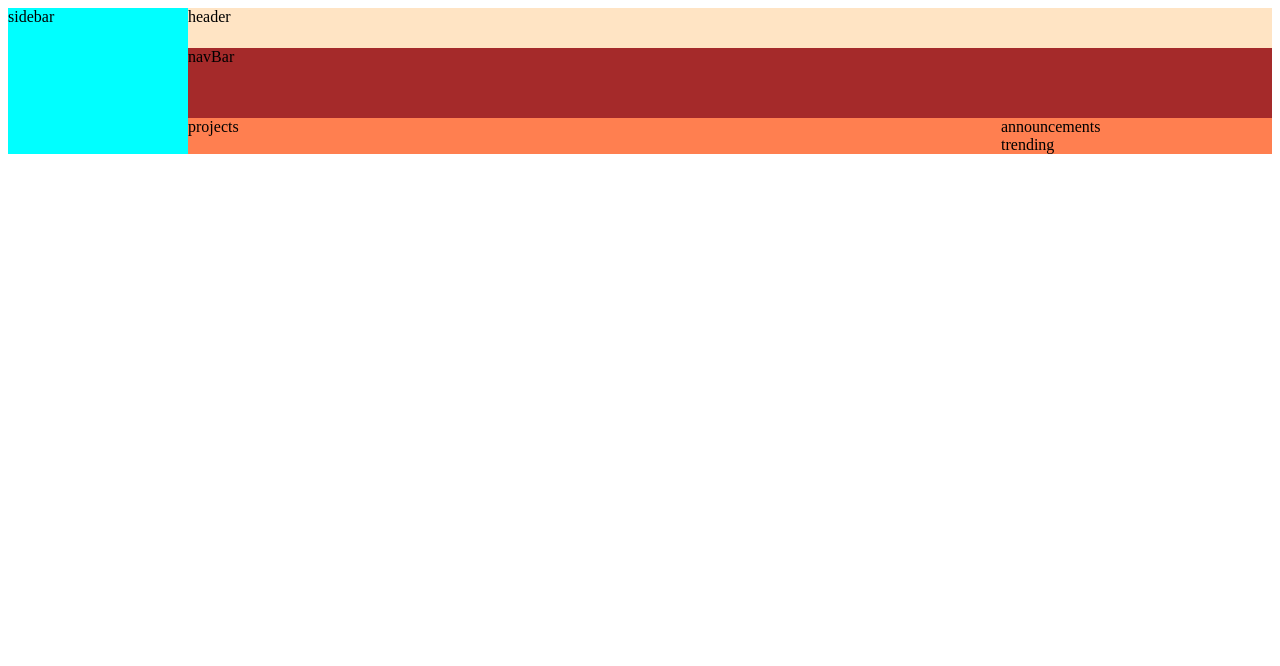
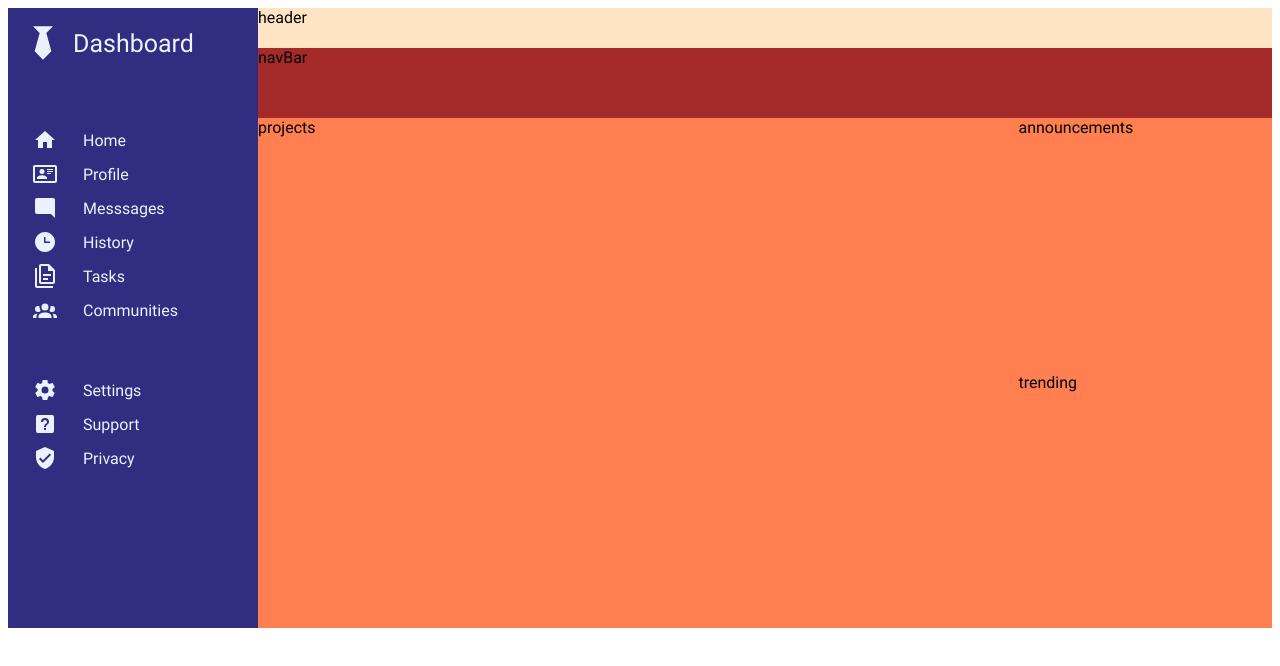
Before and after one commit to tomyyn/TOP-Admin-Dashboard, a plain HTML site: page index.html in a window 1280 px wide. Drawn offline with Linux system fonts and the light colour scheme.

Commit message:
Complete sidebar

```diff
--- a/index.html
+++ b/index.html
@@ -9,7 +9,52 @@
 
     <body>
         <div id="container">
-            <div id="sidebar">sidebar</div>
+            <div id="sidebar">
+                <div id="banner">
+                    <img src="./imgs/tie.svg" alt="" class="bannerIcon">
+                    <div class="bannerText">Dashboard</div>
+                </div>
+                <ul class="icons upper">
+                    <li class="option">
+                        <img src="./imgs/home.svg" alt="" class="optIcon">
+                        <a class="optText" href="google.com">Home</a>
+                    </li>
+                    <li class="option">
+                        <img src="./imgs/card-account-details-outline.svg" alt="" class="optIcon">
+                        <a class="optText" href="google.com">Profile</a>
+                    </li>
+                    <li class="option">
+                        <img src="./imgs/message-reply.svg" alt="" class="optIcon">
+                        <a class="optText" href="google.com"> Messsages</a>
+                    </li>
+                    <li class="option">
+                        <img src="./imgs/clock-time-three.svg" alt="" class="optIcon">
+                        <a class="optText" href="google.com">History</a>
+                    </li>
+                    <li class="option">
+                        <img src="./imgs/file-document-multiple-outline.svg" alt="" class="optIcon">
+                        <a class="optText" href="google.com">Tasks</a>
+                    </li>
+                    <li class="option">
+                        <img src="./imgs/account-group.svg" alt="" class="optIcon">
+                        <a class="optText" href="google.com">Communities</a>
+                    </li>
+                </ul>
+                <ul class="icons lower">
+                    <li class="option">
+                        <img src="./imgs/cog.svg" alt="" class="optIcon">
+                        <a class="optText" href="google.com">Settings</a>
+                    </li>
+                    <li class="option">
+                        <img src="./imgs/help-box.svg" alt="" class="optIcon">
+                        <a class="optText" href="google.com">Support</a>
+                    </li>
+                    <li class="option">
+                        <img src="./imgs/shield-check.svg" alt="" class="optIcon">
+                        <a class="optText" href="google.com">Privacy</a>
+                    </li>
+                </ul>
+            </div>
             <div id="header">header</div>
             <div id="navBar">navBar</div>
             <div id="content">
--- a/styles.css
+++ b/styles.css
@@ -1,16 +1,77 @@
 
+@font-face {
+    font-family: 'roboto';
+    src: url("./fonts/roboto.ttf");
+}
+
+
+:root{
+    font-family: "roboto",sans-serif;
+    --color-50: #EEF2FF;
+    --color-100: #E0E7FF;
+    --color-200: #C7D2FE;
+    --color-300: #A5B4FC;
+    --color-400: #818CF8;
+    --color-500: #6366F1;
+    --color-600: #4F46E5;
+    --color-700: #4338CA;
+    --color-800: #3730A3;
+    --color-900: #312E81;
+}
+
+ul{
+    list-style: none;
+    margin: 50px 25px;
+    padding: 0px;
+    height: 200px;
+}
+
+a{
+    text-decoration: none;
+    color:inherit;
+}
+
+#sidebar img{
+    filter: invert(95%) sepia(93%) saturate(7056%) hue-rotate(179deg) brightness(107%) contrast(106%);
+}
 
 #container{
     display:grid;
     grid-template-rows: 40px 70px 1fr ;
-    grid-template-columns: 180px 1fr;
+    grid-template-columns: 250px 1fr;
 }
 
 
 #sidebar{
-    background-color: aqua;
+    background-color: var(--color-900);
+    color: var(--color-50);
     grid-row-start: 1;
     grid-row-end: -1;
+}
+
+#banner{
+    display: flex;
+    padding:15px;
+    align-items: center;
+    font-size: 25px;
+    gap:10px;
+}
+
+.bannerIcon{
+    width: 40px;
+}
+
+.option{
+    display: flex;
+    gap:26px;
+    margin:10px 0px;
+    align-items: center;
+}
+
+.option:hover{
+    border:1px solid white;
+    margin:0px 10px;
+    padding:2px;
 }
 
 #header{
```
Also changed, not shown: imgs/message-reply.svg (added).
